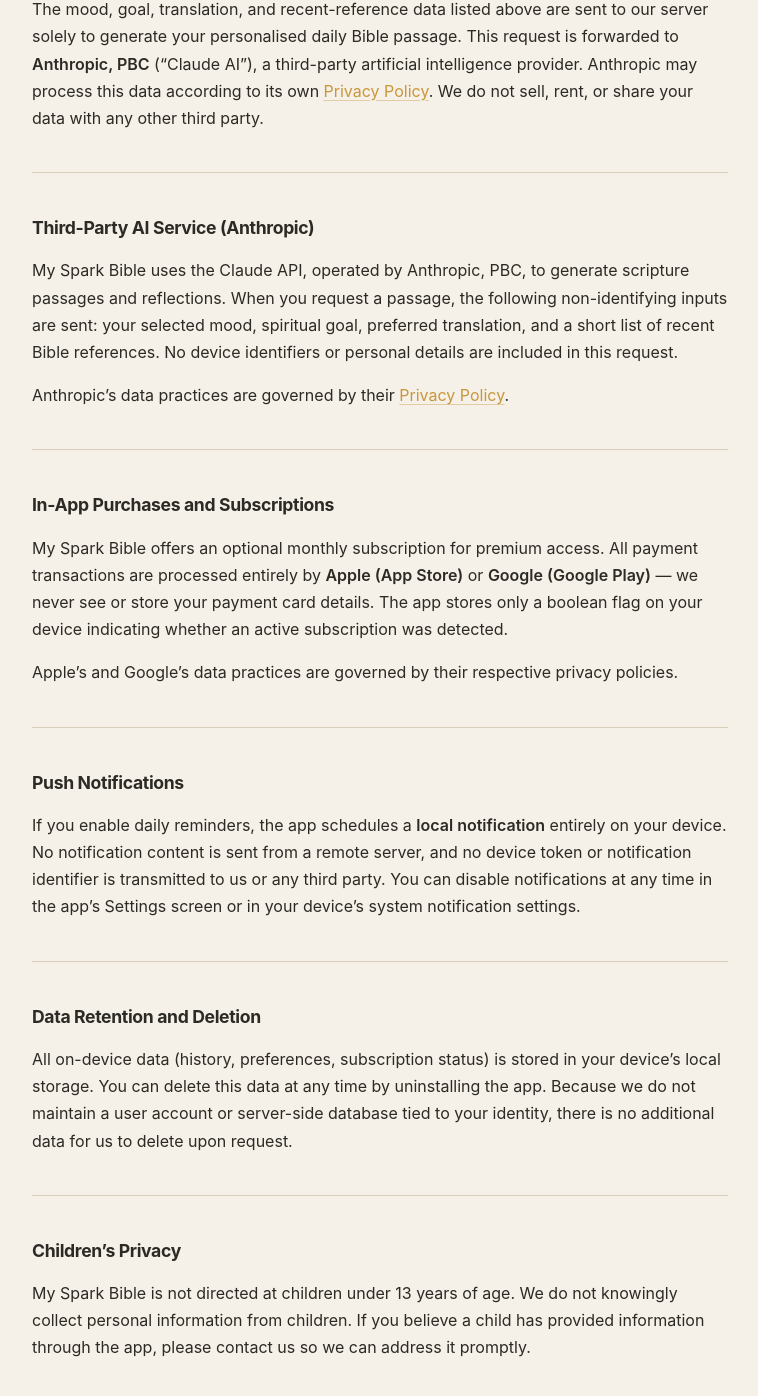
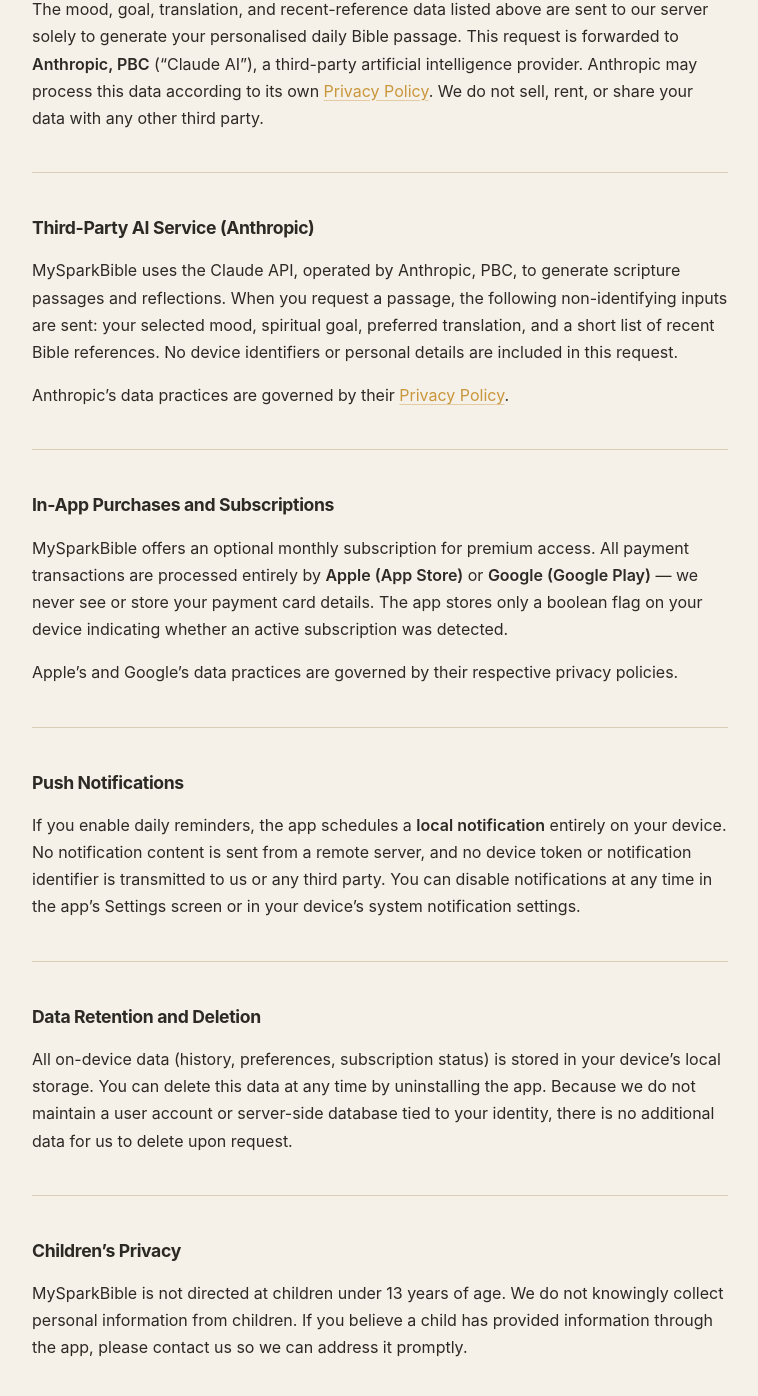
Before and after one commit to jackpickus/spark-bible-privacy, a Jekyll site: the page built from index.md, in a window 1280 px wide and 1400 px high, scrolled down 1201 px. Shown: the top 1396 px of the window, without its empty margins (260-1018 px from the left). Built offline with Jekyll 4.4.1, drawn with Linux system fonts in a browser that asks for light colours; some of the changed text lies outside the part shown.

Commit message:
update name again

```diff
--- a/_config.yml
+++ b/_config.yml
@@ -1,5 +1,5 @@
-title: "Spark Bible — Privacy Policy"
-description: "Privacy policy for the Spark Bible iOS and Android app."
+title: "MySparkBible — Privacy Policy"
+description: "Privacy policy for the MySparkBible iOS and Android app."
 markdown: kramdown
 kramdown:
   input: GFM
--- a/_layouts/default.html
+++ b/_layouts/default.html
@@ -191,7 +191,7 @@
 <body>
   <div class="topbar">
     <div class="topbar-inner">
-      <a href="#">Spark Bible</a>
+      <a href="#">MySparkBible</a>
     </div>
   </div>
 
@@ -207,7 +207,7 @@
   </div>
 
   <footer>
-    &copy; 2026 Spark Bible. All rights reserved.
+    &copy; 2026 MySparkBible. All rights reserved.
   </footer>
 </body>
 </html>
--- a/index.md
+++ b/index.md
@@ -1,9 +1,9 @@
 ---
 layout: default
-title: "My Spark Bible — Privacy Policy"
+title: "MySparkBible — Privacy Policy"
 ---
 
-My Spark Bible ("we," "our," or "the app") is a daily Bible companion for iOS and Android.
+MySparkBible ("we," "our," or "the app") is a daily Bible companion for iOS and Android.
 We are committed to protecting your privacy. This policy explains what information is
 collected, how it is used, and your rights.
 
@@ -33,7 +33,7 @@ We do not sell, rent, or share your data with any other third party.
 
 ## Third-Party AI Service (Anthropic)
 
-My Spark Bible uses the Claude API, operated by Anthropic, PBC, to generate scripture
+MySparkBible uses the Claude API, operated by Anthropic, PBC, to generate scripture
 passages and reflections. When you request a passage, the following non-identifying
 inputs are sent: your selected mood, spiritual goal, preferred translation, and a
 short list of recent Bible references. No device identifiers or personal details are
@@ -44,7 +44,7 @@ Anthropic's data practices are governed by their
 
 ## In-App Purchases and Subscriptions
 
-My Spark Bible offers an optional monthly subscription for premium access. All payment
+MySparkBible offers an optional monthly subscription for premium access. All payment
 transactions are processed entirely by **Apple (App Store)** or **Google (Google Play)**
 — we never see or store your payment card details. The app stores only a boolean flag
 on your device indicating whether an active subscription was detected.
@@ -68,7 +68,7 @@ there is no additional data for us to delete upon request.
 
 ## Children's Privacy
 
-My Spark Bible is not directed at children under 13 years of age. We do not knowingly
+MySparkBible is not directed at children under 13 years of age. We do not knowingly
 collect personal information from children. If you believe a child has provided
 information through the app, please contact us so we can address it promptly.
 
```
